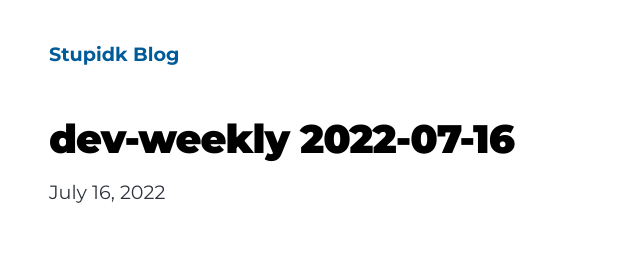
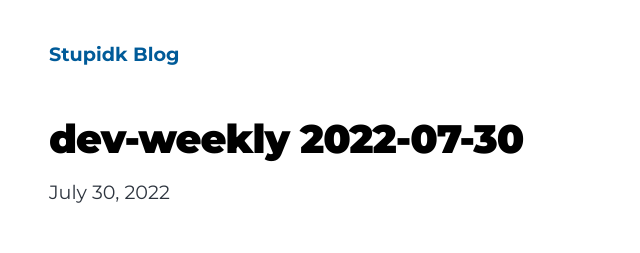
Before and after one commit to DeadIntegral/stupidk-blog, a Gatsby site: page /dev-weekly-20220730/ in a window 1280 px wide. Shown: the top 253 px of the page, 163-803 px from the left. Built offline with nearby package versions, Linux system fonts and the light colour scheme; Gatsby itself is replaced by a stand-in of ours.

Commit message:
docs: fix date

```diff
--- a/content/blog/dev-weekly-20220730/index.md
+++ b/content/blog/dev-weekly-20220730/index.md
@@ -1,8 +1,8 @@
 ---
-title: dev-weekly 2022-07-16
-date: "2022-07-16T15:15:00.000Z"
-description: "dev-weekly 2022-07-16"
-tags: ["javascript", "node"]
+title: dev-weekly 2022-07-30
+date: "2022-07-30T16:00:00.000Z"
+description: "dev-weekly 2022-07-30"
+tags: ["javascript", "node", "css"]
 ---
 
 # 2022-07-30
```
